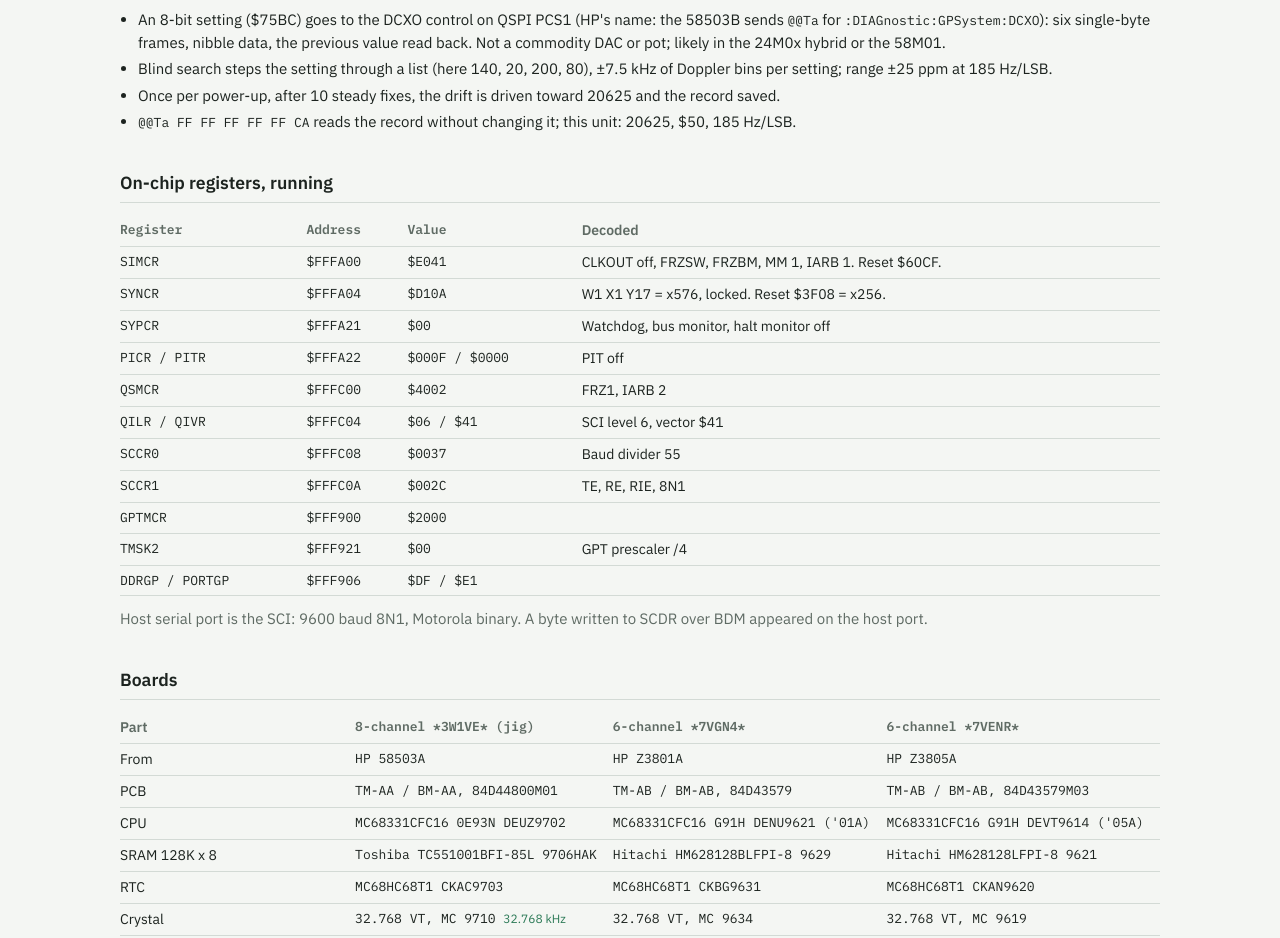
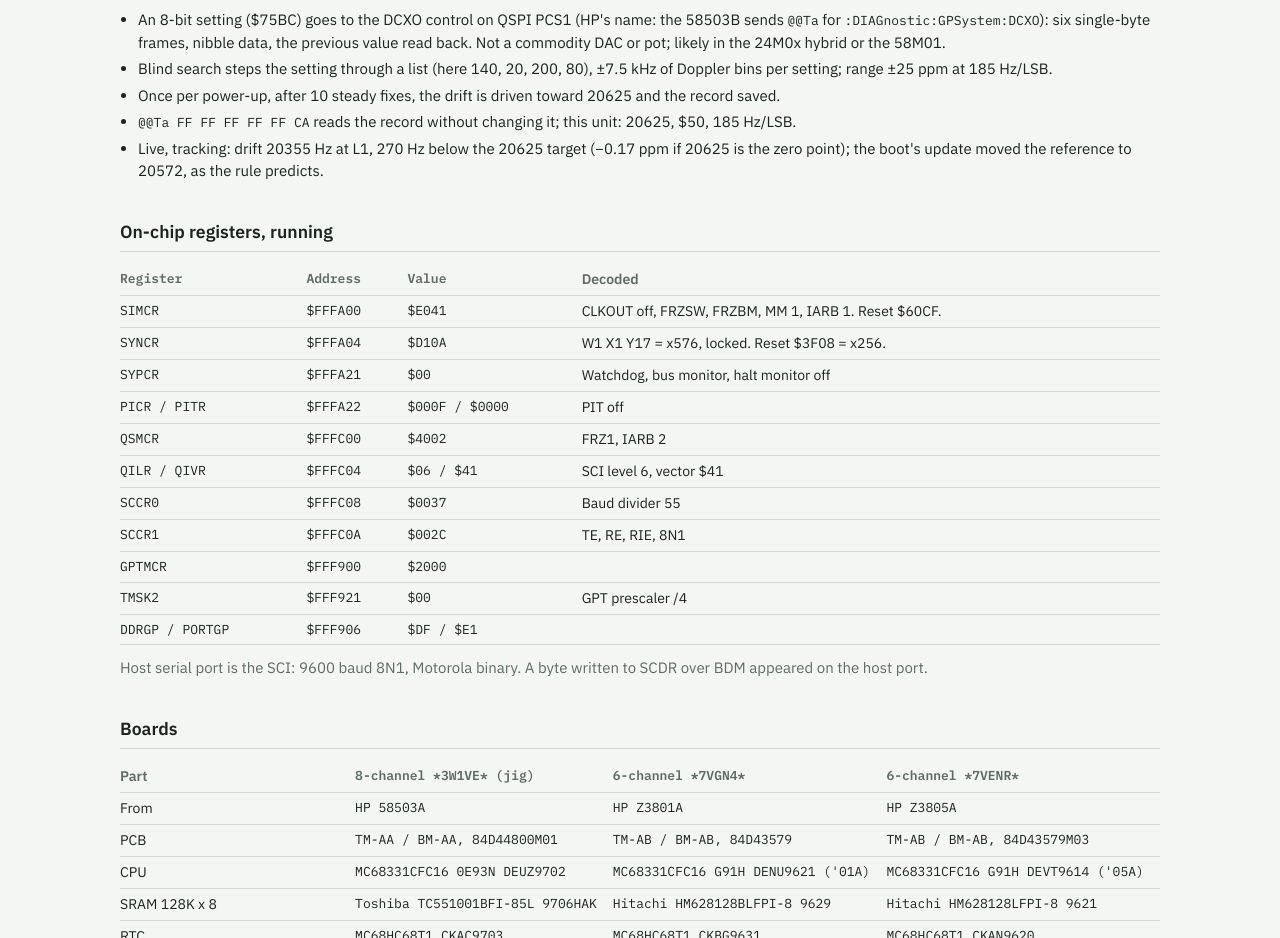
Before and after one commit to charlieh0tel/oncore-vp, a plain HTML site: page index.html in a window 1280 px wide. Shown: the part 2220-3158 px from the top of the page. Drawn offline with Linux system fonts and the light colour scheme.

Commit message:
Live drift with tracking: 20355 Hz at L1, -0.17 ppm from the target; the update rule confirmed

```diff
--- a/index.html
+++ b/index.html
@@ -204,6 +204,7 @@ CS7    $FFE8 $7830   CS8 $0004 $7830   CS9 $1006 $7870   CS10 $1806 $7870</pre>
     <li>Blind search steps the setting through a list (here 140, 20, 200, 80), ±7.5 kHz of Doppler bins per setting; range ±25 ppm at 185 Hz/LSB.</li>
     <li>Once per power-up, after 10 steady fixes, the drift is driven toward 20625 and the record saved.</li>
     <li><code>@@Ta FF FF FF FF FF CA</code> reads the record without changing it; this unit: 20625, $50, 185 Hz/LSB.</li>
+    <li>Live, tracking: drift 20355 Hz at L1, 270 Hz below the 20625 target (−0.17 ppm if 20625 is the zero point); the boot's update moved the reference to 20572, as the rule predicts.</li>
   </ul>
 </section>
 
```
Also changed, not shown: 1 other file.
